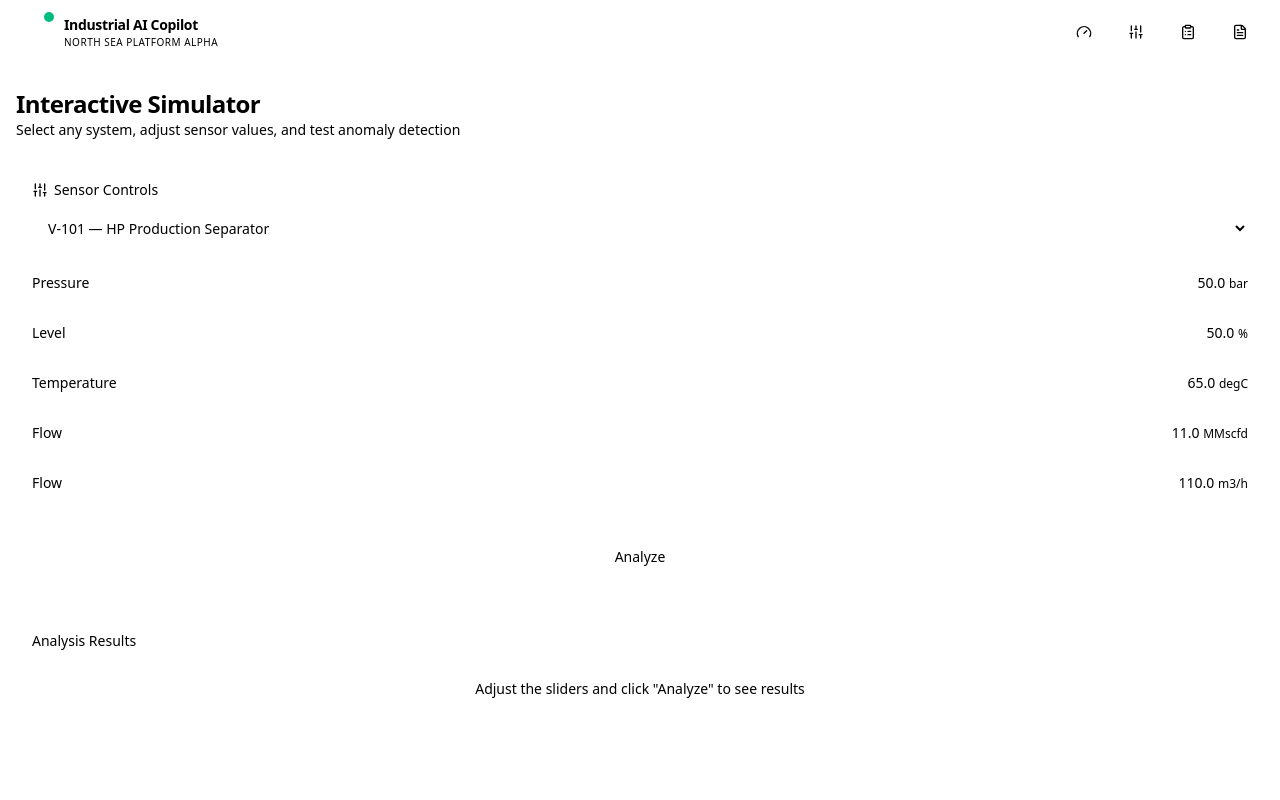
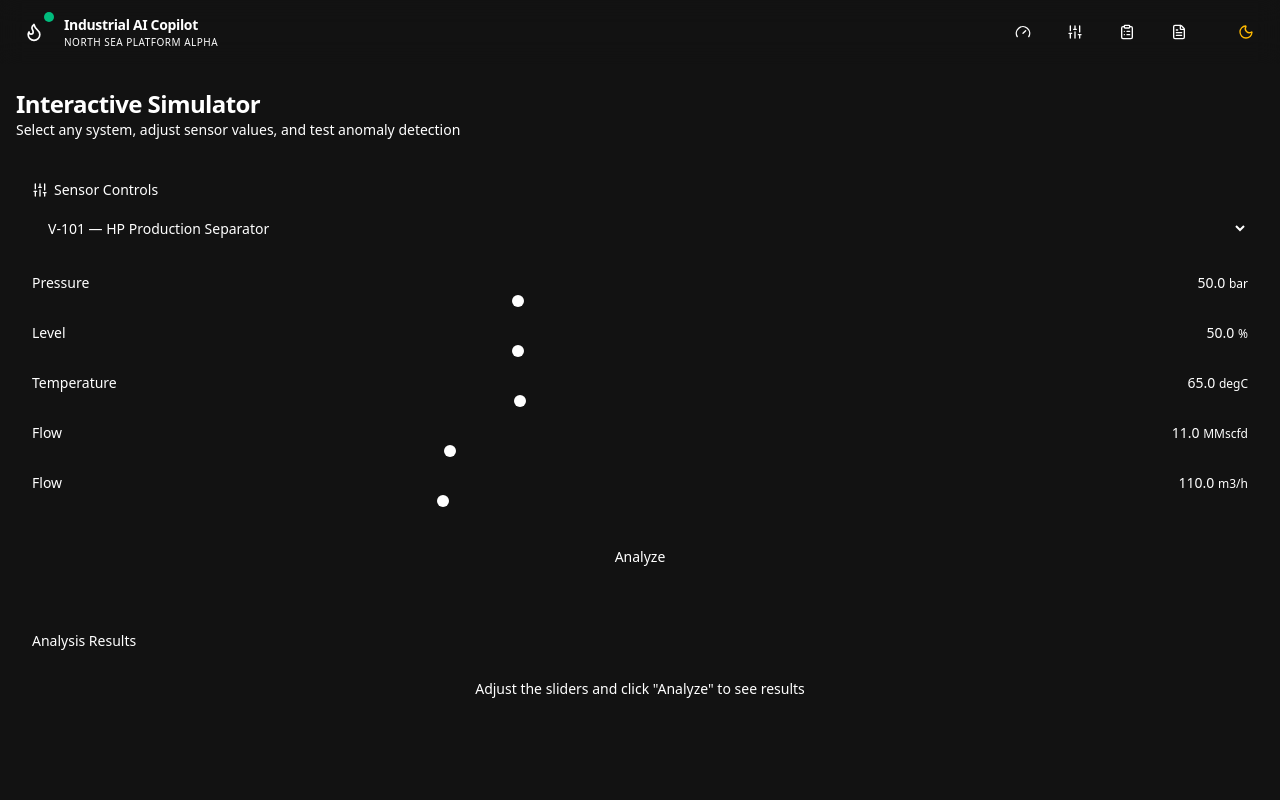
Before and after one commit to PHANI465/industrial-copilot, a Next.js app: page /simulator in a window 1280 px wide. Shown: the top 800 px of the page. Built offline with nearby package versions, Linux system fonts and the light colour scheme.

Commit message:
feat: add light/dark theme toggle
Implement light/dark theme with ThemeProvider and ThemeToggle.

```diff
--- a/package.json
+++ b/package.json
@@ -18,6 +18,7 @@
     "clsx": "^2.1.1",
     "lucide-react": "^1.8.0",
     "next": "16.2.3",
+    "next-themes": "^0.4.6",
     "openai": "^6.34.0",
     "papaparse": "^5.5.3",
     "react": "19.2.4",
--- a/src/app/globals.css
+++ b/src/app/globals.css
@@ -49,41 +49,41 @@
 }
 
 :root {
-  /* Industrial dark theme - steel blue undertones */
-  --background: oklch(0.12 0.01 240);
-  --foreground: oklch(0.95 0.01 240);
-  --card: oklch(0.16 0.015 240);
-  --card-foreground: oklch(0.95 0.01 240);
-  --popover: oklch(0.16 0.015 240);
-  --popover-foreground: oklch(0.95 0.01 240);
+  /* Industrial LIGHT theme - clean steel gray with warm accents */
+  --background: oklch(0.97 0.005 240);
+  --foreground: oklch(0.15 0.02 240);
+  --card: oklch(1 0 0);
+  --card-foreground: oklch(0.15 0.02 240);
+  --popover: oklch(1 0 0);
+  --popover-foreground: oklch(0.15 0.02 240);
   /* Industrial amber/orange primary */
-  --primary: oklch(0.75 0.15 70);
-  --primary-foreground: oklch(0.15 0.02 70);
-  --secondary: oklch(0.22 0.02 240);
-  --secondary-foreground: oklch(0.95 0.01 240);
-  --muted: oklch(0.22 0.02 240);
-  --muted-foreground: oklch(0.65 0.02 240);
-  --accent: oklch(0.22 0.025 240);
-  --accent-foreground: oklch(0.95 0.01 240);
-  --destructive: oklch(0.65 0.2 25);
-  --border: oklch(0.3 0.02 240);
-  --input: oklch(0.25 0.02 240);
-  --ring: oklch(0.75 0.15 70);
-  /* Industrial chart colors - steel, amber, cyan, green, red */
-  --chart-1: oklch(0.7 0.12 70);
-  --chart-2: oklch(0.7 0.15 200);
-  --chart-3: oklch(0.65 0.18 145);
-  --chart-4: oklch(0.65 0.2 25);
-  --chart-5: oklch(0.6 0.02 240);
+  --primary: oklch(0.6 0.18 50);
+  --primary-foreground: oklch(1 0 0);
+  --secondary: oklch(0.94 0.01 240);
+  --secondary-foreground: oklch(0.2 0.02 240);
+  --muted: oklch(0.94 0.01 240);
+  --muted-foreground: oklch(0.45 0.02 240);
+  --accent: oklch(0.94 0.01 240);
+  --accent-foreground: oklch(0.2 0.02 240);
+  --destructive: oklch(0.55 0.22 25);
+  --border: oklch(0.88 0.01 240);
+  --input: oklch(0.92 0.01 240);
+  --ring: oklch(0.6 0.18 50);
+  /* Industrial chart colors - amber, cyan, steel, green, red */
+  --chart-1: oklch(0.6 0.15 50);
+  --chart-2: oklch(0.55 0.15 200);
+  --chart-3: oklch(0.5 0.18 145);
+  --chart-4: oklch(0.55 0.2 25);
+  --chart-5: oklch(0.5 0.02 240);
   --radius: 0.5rem;
-  --sidebar: oklch(0.14 0.015 240);
-  --sidebar-foreground: oklch(0.95 0.01 240);
-  --sidebar-primary: oklch(0.75 0.15 70);
-  --sidebar-primary-foreground: oklch(0.15 0.02 70);
-  --sidebar-accent: oklch(0.22 0.02 240);
-  --sidebar-accent-foreground: oklch(0.95 0.01 240);
-  --sidebar-border: oklch(0.3 0.02 240);
-  --sidebar-ring: oklch(0.75 0.15 70);
+  --sidebar: oklch(0.96 0.008 240);
+  --sidebar-foreground: oklch(0.15 0.02 240);
+  --sidebar-primary: oklch(0.6 0.18 50);
+  --sidebar-primary-foreground: oklch(1 0 0);
+  --sidebar-accent: oklch(0.94 0.01 240);
+  --sidebar-accent-foreground: oklch(0.2 0.02 240);
+  --sidebar-border: oklch(0.88 0.01 240);
+  --sidebar-ring: oklch(0.6 0.18 50);
 }
 
 .dark {
@@ -151,15 +151,15 @@
 }
 
 .scrollbar-thin::-webkit-scrollbar-track {
-  background: oklch(0.18 0.01 240);
+  background: var(--muted);
   border-radius: 3px;
 }
 
 .scrollbar-thin::-webkit-scrollbar-thumb {
-  background: oklch(0.35 0.02 240);
+  background: var(--border);
   border-radius: 3px;
 }
 
 .scrollbar-thin::-webkit-scrollbar-thumb:hover {
-  background: oklch(0.45 0.02 240);
+  background: var(--muted-foreground);
 }
--- a/src/app/layout.tsx
+++ b/src/app/layout.tsx
@@ -2,6 +2,8 @@ import type { Metadata } from "next";
 import "./globals.css";
 import Link from "next/link";
 import { Gauge, Sliders, ClipboardList, FileText, Flame } from "lucide-react";
+import { ThemeProvider } from "@/components/ThemeProvider";
+import { ThemeToggle } from "@/components/ThemeToggle";
 
 export const metadata: Metadata = {
   title: "Industrial AI Copilot",
@@ -28,6 +30,7 @@ function Nav() {
             </span>
           </div>
         </Link>
+        <div className="flex items-center gap-2">
           <nav className="flex items-center gap-1">
             <Link
               href="/dashboard"
@@ -58,6 +61,9 @@ function Nav() {
               <span className="hidden sm:inline">About</span>
             </Link>
           </nav>
+          <div className="w-px h-6 bg-border mx-1" />
+          <ThemeToggle />
+        </div>
       </div>
     </header>
   );
@@ -71,13 +77,16 @@ export default function RootLayout({
   return (
     <html
       lang="en"
-      className="h-full antialiased dark"
+      className="h-full antialiased"
+      suppressHydrationWarning
     >
-      <body suppressHydrationWarning className="min-h-full flex flex-col bg-background text-foreground">
+      <body className="min-h-full flex flex-col bg-background text-foreground">
+        <ThemeProvider>
           <Nav />
           <main className="flex-1 max-w-7xl mx-auto w-full px-4 sm:px-6 py-6">
             {children}
           </main>
+        </ThemeProvider>
       </body>
     </html>
   );
--- /dev/null
+++ b/src/components/ThemeProvider.tsx
@@ -0,0 +1,17 @@
+"use client";
+
+import { ThemeProvider as NextThemesProvider } from "next-themes";
+import { type ReactNode } from "react";
+
+export function ThemeProvider({ children }: { children: ReactNode }) {
+  return (
+    <NextThemesProvider
+      attribute="class"
+      defaultTheme="dark"
+      enableSystem
+      disableTransitionOnChange
+    >
+      {children}
+    </NextThemesProvider>
+  );
+}
--- /dev/null
+++ b/src/components/ThemeToggle.tsx
@@ -0,0 +1,49 @@
+"use client";
+
+import { useTheme } from "next-themes";
+import { useEffect, useState } from "react";
+import { Sun, Moon, Monitor } from "lucide-react";
+
+export function ThemeToggle() {
+  const { theme, setTheme } = useTheme();
+  const [mounted, setMounted] = useState(false);
+
+  useEffect(() => {
+    setMounted(true);
+  }, []);
+
+  if (!mounted) {
+    return (
+      <div className="w-9 h-9 rounded-lg bg-muted animate-pulse" />
+    );
+  }
+
+  const cycleTheme = () => {
+    if (theme === "dark") {
+      setTheme("light");
+    } else if (theme === "light") {
+      setTheme("system");
+    } else {
+      setTheme("dark");
+    }
+  };
+
+  return (
+    <button
+      onClick={cycleTheme}
+      className="relative w-9 h-9 rounded-lg border border-border bg-card hover:bg-accent transition-all flex items-center justify-center group"
+      title={`Theme: ${theme} (click to cycle)`}
+    >
+      {theme === "dark" && (
+        <Moon className="h-4 w-4 text-amber-400" />
+      )}
+      {theme === "light" && (
+        <Sun className="h-4 w-4 text-amber-500" />
+      )}
+      {theme === "system" && (
+        <Monitor className="h-4 w-4 text-muted-foreground" />
+      )}
+      <span className="sr-only">Toggle theme</span>
+    </button>
+  );
+}
```
Also changed, not shown: 1 other file (tests, documents, lock files or other folders). Lines whose indentation alone changed are shown as unchanged.
